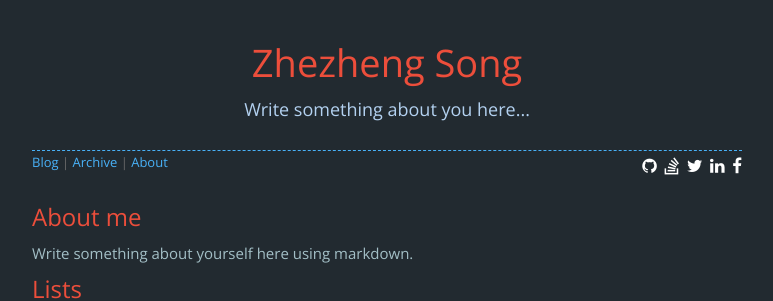
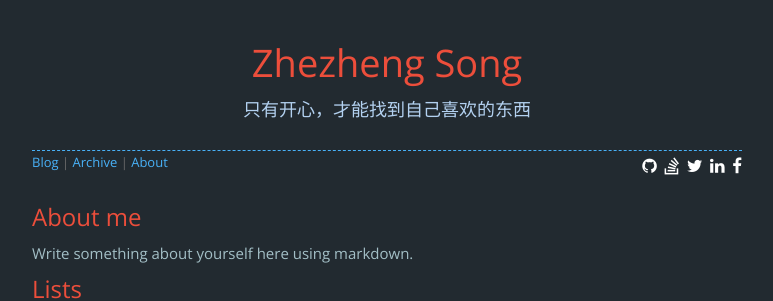
Before and after one commit to zhezhengsong/zhezhengsong.github.io, a Jekyll site: the page built from about.html, in a window 1280 px wide. Shown: the top 301 px of the page, without its empty margins (253-1026 px from the left). Built offline with Jekyll 4.4.1, drawn with Linux system fonts in a browser that asks for light colours; nearby versions of some CDN libraries; comment, search, counter and statistics services are not loaded.

```diff
--- a/_config.yml
+++ b/_config.yml
@@ -6,7 +6,7 @@ paginate_path: /blog/page:num #makes pagination working
 
 # header text
 title: Zhezheng Song
-header: Write something about you here...
+header: 只有开心，才能找到自己喜欢的东西
 
 # for welcome page
 # to replace image go to index.html
--- a/about.html
+++ b/about.html
@@ -1,5 +1,5 @@
 ---
-title: resume
+title: Zhezheng Song
 permalink: "about/index.html"
 layout: default
 ---
```
